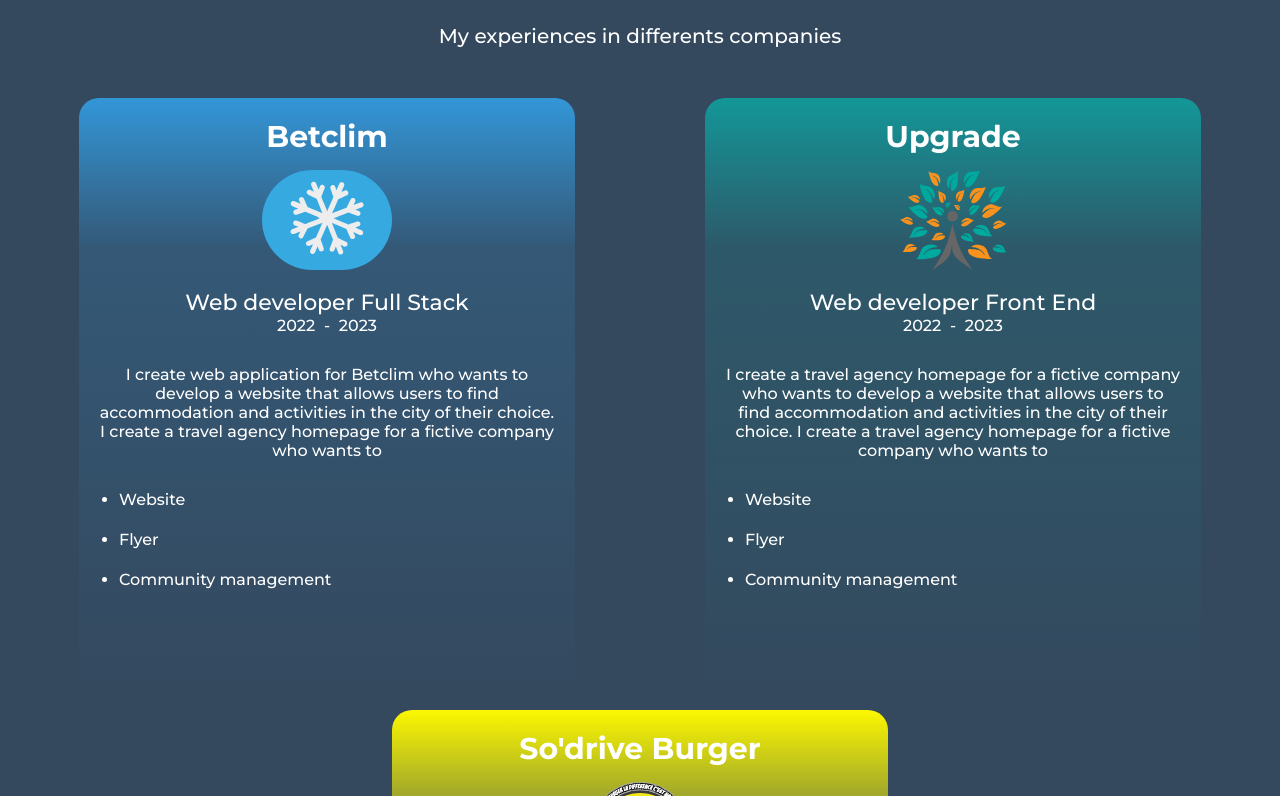
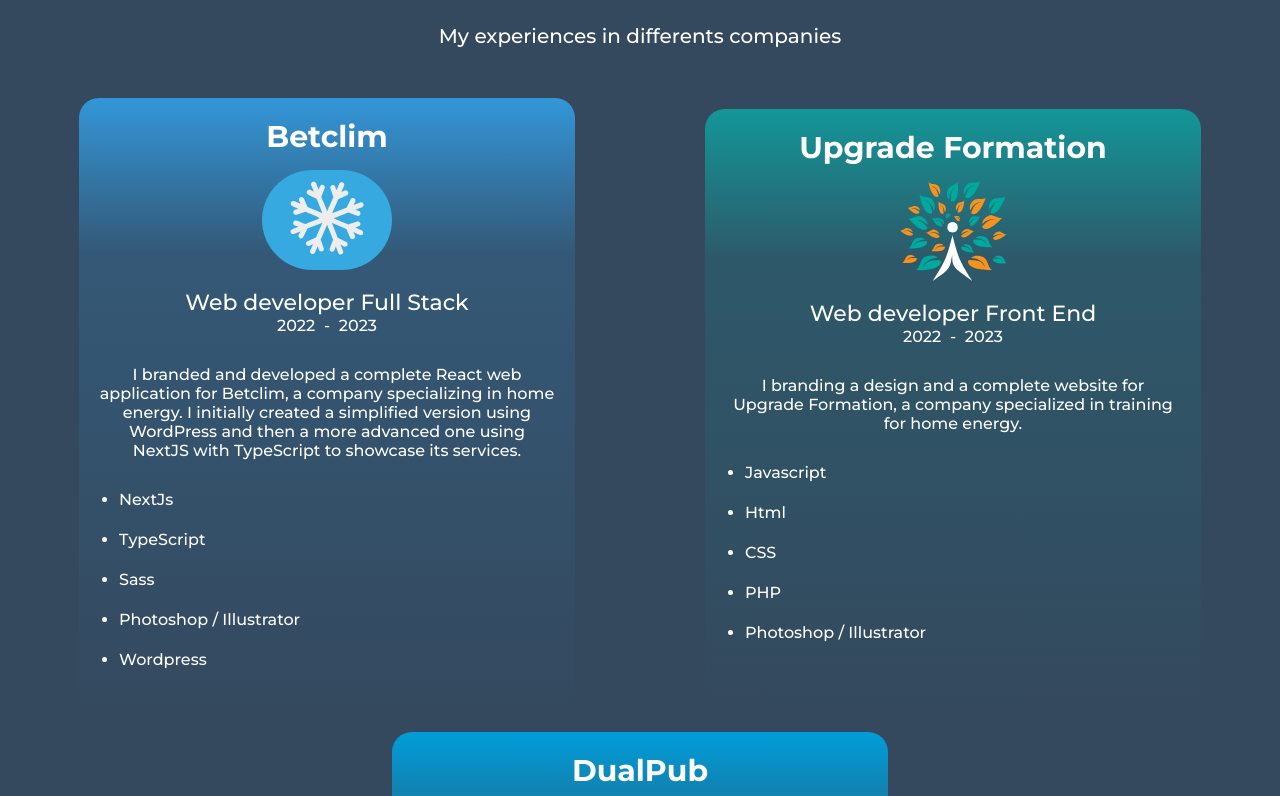
Before and after one commit to doumzir/Codemdoum, a React (Vite) app: page / in a window 1280 px wide. Shown: the part 2604-3400 px from the top of the page. Built offline with nearby package versions, Linux system fonts and the light colour scheme.

Commit message:
new logo, contact and experience update

```diff
--- a/src/assets/component/Modal.tsx
+++ b/src/assets/component/Modal.tsx
@@ -58,11 +58,31 @@
                             height="100%"></iframe>
 
 
-                    <p className={index == 2 ? 'descriptionNav' : 'NotDescriptionNav'} style={{
+                    <div className={index == 2 ? 'descriptionNav' : 'NotDescriptionNav'} style={{
 
                         width: "100%",
                         height: "100%"
-                    }}>{description}</p>
+                    }}><p>{description}</p>
+
+
+                        <table style={{marginTop:'20px'}}>
+                            <thead>
+                            <tr>
+                                <th>Problems during the  process</th>
+                                <th>How i solve the  problemes</th>
+                            </tr>
+                            </thead>
+                            <tbody>
+                            <tr>
+                                <td>For the first Wordpress website i need to understand the business plan and get image, texts, process/state aid  and the entire </td>
+                                <td>I doing my best xD</td>
+                            </tr>
+                            </tbody>
+                        </table>
+
+
+
+                    </div>
                 </div>
 
 
--- a/src/assets/section/Contact.tsx
+++ b/src/assets/section/Contact.tsx
@@ -15,7 +15,7 @@
     const [FormEnd, setFormEnd] = useState(false)
 
     const form:any= useRef();
-
+console.log(form)
 
     const sendEmail: FormEventHandler<HTMLFormElement> = (e:React.ChangeEvent<HTMLFormElement>) => {
         e.preventDefault();
--- a/src/assets/section/Experience.tsx
+++ b/src/assets/section/Experience.tsx
@@ -1,7 +1,7 @@
 import TextType from "../component/TextType";
 import betclimLogo from "../image/icon/logPLants/Betclim.svg"
 import upgradeLogo from "../image/icon/logPLants/logo upgrade.svg"
-import sodriveLogo from "../image/icon/logPLants/Logo So drive.svg"
+import dualLogo from "../image/icon/logPLants/dualpublogowhite.svg"
 import ExperienceCard from "../component/ExperienceCard";
 import "../style/experience.scss";
 const Experience = () => {
@@ -9,30 +9,28 @@
         {Plants: "Betclim",
             job:"Web developer Full Stack",
             years:[2022, 2023],
-            text: "I create web application for Betclim who wants to develop a website that allows users to find accommodation and activities in the city of their choice.\n" +
-                "I create a travel agency homepage for a fictive company who wants to  ",
-            task : ["Website","Flyer","Community management"],
+            text: "\n" +
+                "I branded and developed a complete React web application for Betclim, a company specializing in home energy. I initially created a simplified version using WordPress and then a more advanced one using NextJS with TypeScript to showcase its services.",
+            task : ["NextJs","TypeScript","Sass","Photoshop / Illustrator","Wordpress"],
             logo: betclimLogo,
             color: "#3396D8"
         },
-        {Plants: "Upgrade",
+        {Plants: "Upgrade Formation",
             job:"Web developer Front End",
             years:[2022, 2023],
-            text: "I create a travel agency homepage for a fictive company who wants to develop a website that allows users to find accommodation and activities in the city of their choice.\n" +
-                "I create a travel agency homepage for a fictive company who wants to  ",
-            task : ["Website","Flyer","Community management"],
+            text: "I branding a design and a complete website for Upgrade Formation, a company specialized in training for home energy.",
+            task : ["Javascript","Html","CSS","PHP", "Photoshop / Illustrator"],
             logo: upgradeLogo,
             color: "#139798",
         },
-        {Plants: "So'drive Burger",
+        {Plants: "DualPub",
 
             job:"Web developer Web designer",
             years:[2019, 2020],
-            text: "I create a travel agency homepage for a fictive company who wants to develop a website that allows users to find accommodation and activities in the city of their choice.\n" +
-                "I create a travel agency homepage for a fictive company who wants to  ",
-            task : ["Website","Flyer","Community management"],
-            logo: sodriveLogo,
-            color: "#FCF700"
+            text: "I have created some WordPress sites and restructured HTML and CSS websites. I have also designed a variety of designs and presentation videos, among other things. I have worked for many different companies, with the most common one being So'driveBurger.",
+            task : ["Wordpress","HTML - CSS","Photoshop / AfterEffect / Illustrator"],
+            logo: dualLogo,
+            color: "#009DD9"
         }
     ]
     const ProfessionList = profession.map(profession => (<ExperienceCard plants={profession.Plants} key={profession.years[0]} logo={profession.logo} task={profession.task} job={profession.job} nbrYears={profession.years} color={profession.color}>{profession.text}</ExperienceCard>))
--- a/src/assets/section/Project.tsx
+++ b/src/assets/section/Project.tsx
@@ -14,9 +14,8 @@
         id: 1,
         title: "Betclim",
         text: "I built the Betclim company website from A to Z, from design to deployment, using Figma, Photoshop, and WordPress. I utilized JavaScript to add dynamism to the pages.",
-        description: 'truc',
-
-    button: 1,
+        description: 'During my training, I had the opportunity to be paid by the companies Betclim and Upgrade Formation, where I split my time between training and working in the company. During this year, I was able to create a website for Betclim. I initially built a first version using WordPress to quickly establish an online presence. Later on, I developed a second version using NextJS, Sass, TypeScript, and NodeJS (TS). To create this second version, I started by using Figma and Photoshop for basic designs and mockups. Once I had gathered enough design elements, I transitioned directly to programming.This experience allowed me to learn about the Next.js environment, deployment on Vercel, and to enhance my skills in TypeScript and React in general.',
+        button: 1,
         url: "https://betclim.fr/"
     },
     {
@@ -26,7 +25,7 @@
         description: 'truc',
 
         button: 2,
-        url:"https://kaba-react-qhx6.vercel.app/"
+        url: "https://kaba-react-qhx6.vercel.app/"
     },
     {
         id: 3,
@@ -60,7 +59,7 @@
         button: 2,
         description: 'truc',
 
-        url:'https://booki-fawn.vercel.app/'
+        url: 'https://booki-fawn.vercel.app/'
     },
     {
         id: 7,
@@ -69,7 +68,7 @@
         button: 2,
         description: 'truc',
 
-        url:'https://doumzir.github.io/'
+        url: 'https://doumzir.github.io/'
     },
 
 
@@ -97,13 +96,14 @@
         >
             {project.text}
         </Card>))
-console.log(projectDisplay)
+    console.log(projectDisplay)
     const handleCategoryChange = (category: string) => {
         setSelectedCategory(category);
     };
     return (
         <section id="Project">
-            <TextType presentation={false} Title={"Look at this 👀"}>Some of my recent projects professionals and personals/casual</TextType>
+            <TextType presentation={false} Title={"Look at this 👀"}>Some of my recent projects professionals and
+                personals/casual</TextType>
             <p className="chooseCategory">Choose your category {icon}</p>
             <Filter stateCategory={handleCategoryChange} selectedCategory={selectedCategory}/>
             <div className="projectContainer">
--- a/src/assets/style/modal.scss
+++ b/src/assets/style/modal.scss
@@ -157,6 +157,8 @@
 
     animation: descriptionNav 0.2s linear;
     display: flex;
+    flex-direction: column;
+    text-align: center;
   }
   .NotDescriptionNav{
     display: none;
```
Also changed, not shown: src/assets/image/icon/logPLants/dualpublogowhite.svg (added), src/assets/image/icon/logPLants/logo upgrade.svg.
